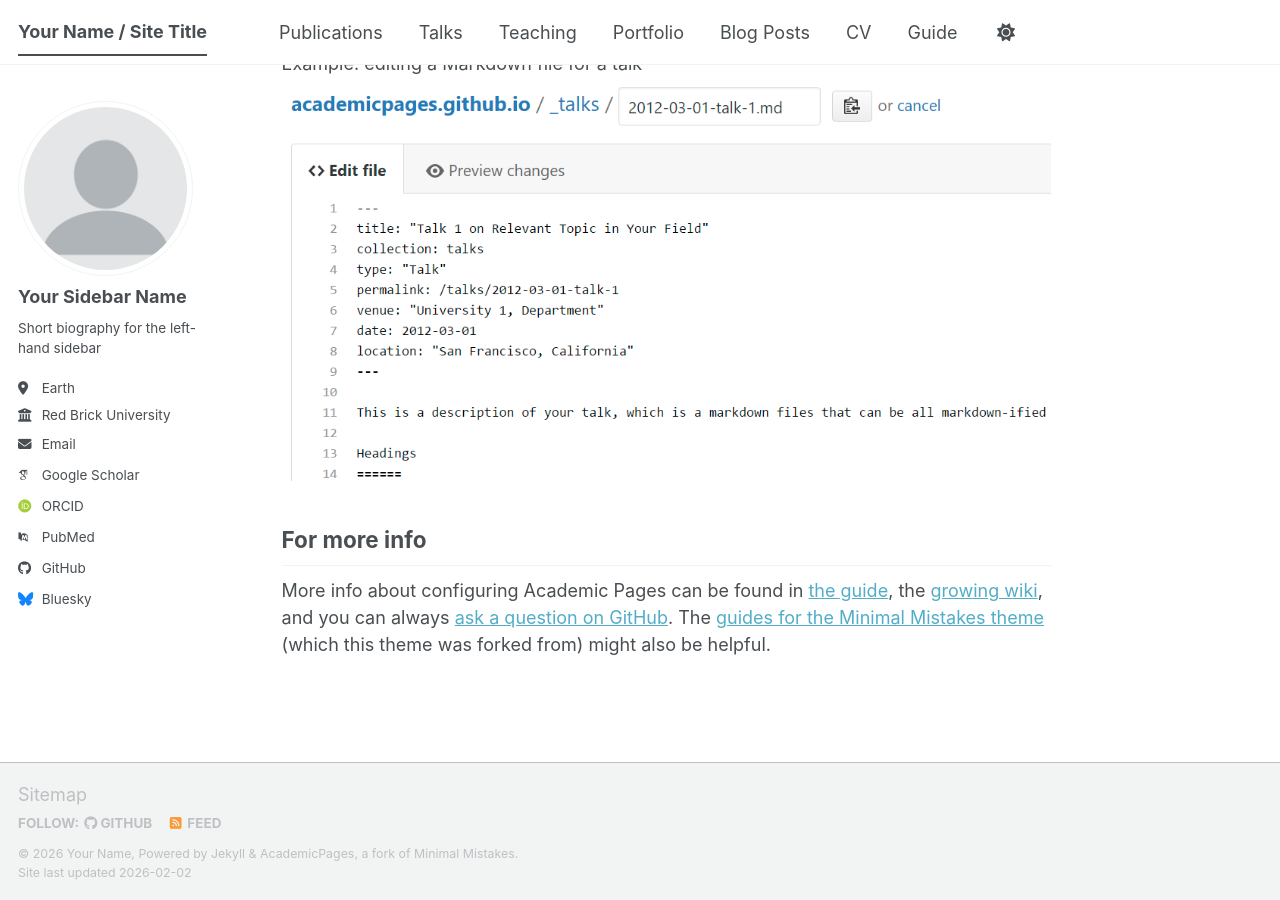
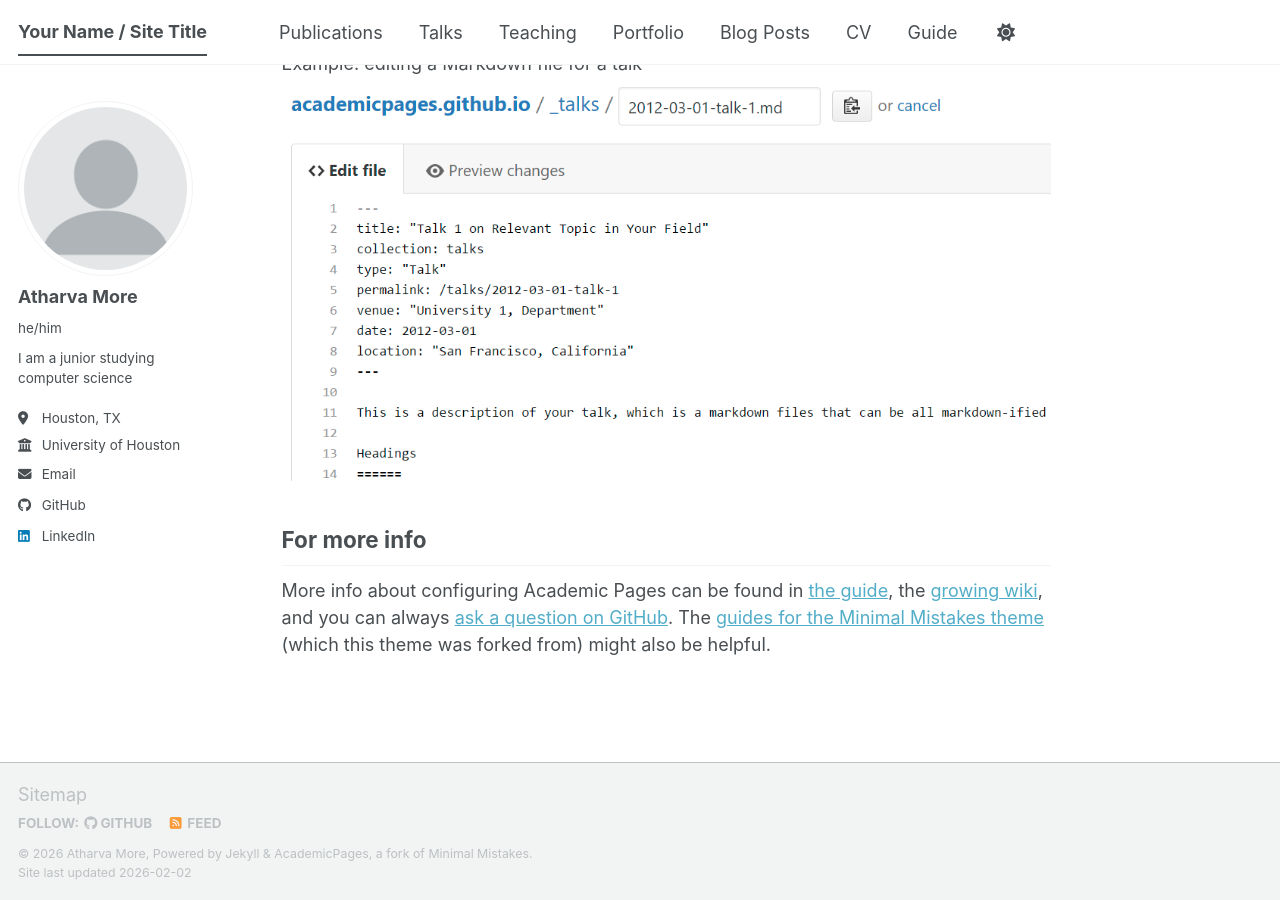
Before and after one commit to AtharvaMore1/AtharvaMore1.github.io, a Jekyll site: the page built from _pages/about.md, in a window 1280 px wide and 900 px high, scrolled down 2720 px. Built offline with Jekyll 4.4.1, drawn with Linux system fonts in a browser that asks for light colours; some web fonts are replaced; a script bundle is joined from its source files by our own code; library files that are not in the unit come from our copies.

Commit message:
Update _config.yml

```diff
--- a/_config.yml
+++ b/_config.yml
@@ -11,8 +11,8 @@ locale                   : "en-US"
 site_theme               : "default" # The available themes options are "default", "air", "sunrise", "mint", "dirt" and "contrast"
 title                    : "Your Name / Site Title"
 title_separator          : "-"
-name                     : &name "Your Name"
-description              : &description "Your Name's academic portfolio"   # Update this with a general description of your site, this is the default if not overridden by a page
+name                     : &name "Atharva More"
+description              : &description "Atharva's academic portfolio"   # Update this with a general description of your site, this is the default if not overridden by a page
 url                      : https://academicpages.github.io # The base hostname & protocol for your site e.g. "https://[your GitHub username].github.io",
                                                            # or if you already have some other page hosted on Github then use "https://[your GitHub username].github.io/[Your Repo Name]"
 baseurl                  : "" # the subpath of your site, e.g. "/blog"
@@ -24,24 +24,24 @@ repository               : "academicpages/academicpages.github.io"
 author:
   # Biographic information
   avatar           : "profile.png"
-  name             : "Your Sidebar Name"
-  pronouns         : # example: "she/her"
-  bio              : "Short biography for the left-hand sidebar"
-  location         : "Earth"
-  employer         : "Red Brick University"
+  name             : "Atharva More"
+  pronouns         : "he/him"
+  bio              : "I am a junior studying computer science"
+  location         : "Houston, TX"
+  employer         : "University of Houston"
   uri              : # URL
-  email            : "none@example.org"
+  email            : "amore@cougarnet.uh.edu"
 
   # Academic websites
   academia         : # URL
   arxiv            : # URL - Update with the correct link to your profile
-  googlescholar    : "https://scholar.google.com/citations?user=PS_CX0AAAAAJ"
+  googlescholar    :
   inspire-hep      : # URL
   impactstory      : # URL
-  orcid            : "https://orcid.org/yourorcidurl"
+  orcid            :
   semantic         : # URL
   ssrn             : # URL
-  pubmed           : "https://www.ncbi.nlm.nih.gov/pubmed/?term=john+snow"
+  pubmed           :
   researchgate     : # URL
   scopus           : # URL
   zotero           : # URL
@@ -57,7 +57,7 @@ author:
 
   # Social media
   artstation       : # Username
-  bluesky          : "bsky.app" # Replace this with you Bluesky username
+  bluesky          :
   facebook         : # Username
   flickr           : # Username
   foursquare       : # Username
@@ -66,7 +66,7 @@ author:
   keybase          : # Username
   instagram        : # Username
   lastfm           : # Username
-  linkedin         : # Username
+  linkedin         : "atharva-more-94475922a"
   mastodon         : # URL
   medium           : # URL
   pinterest        : # Username
```
